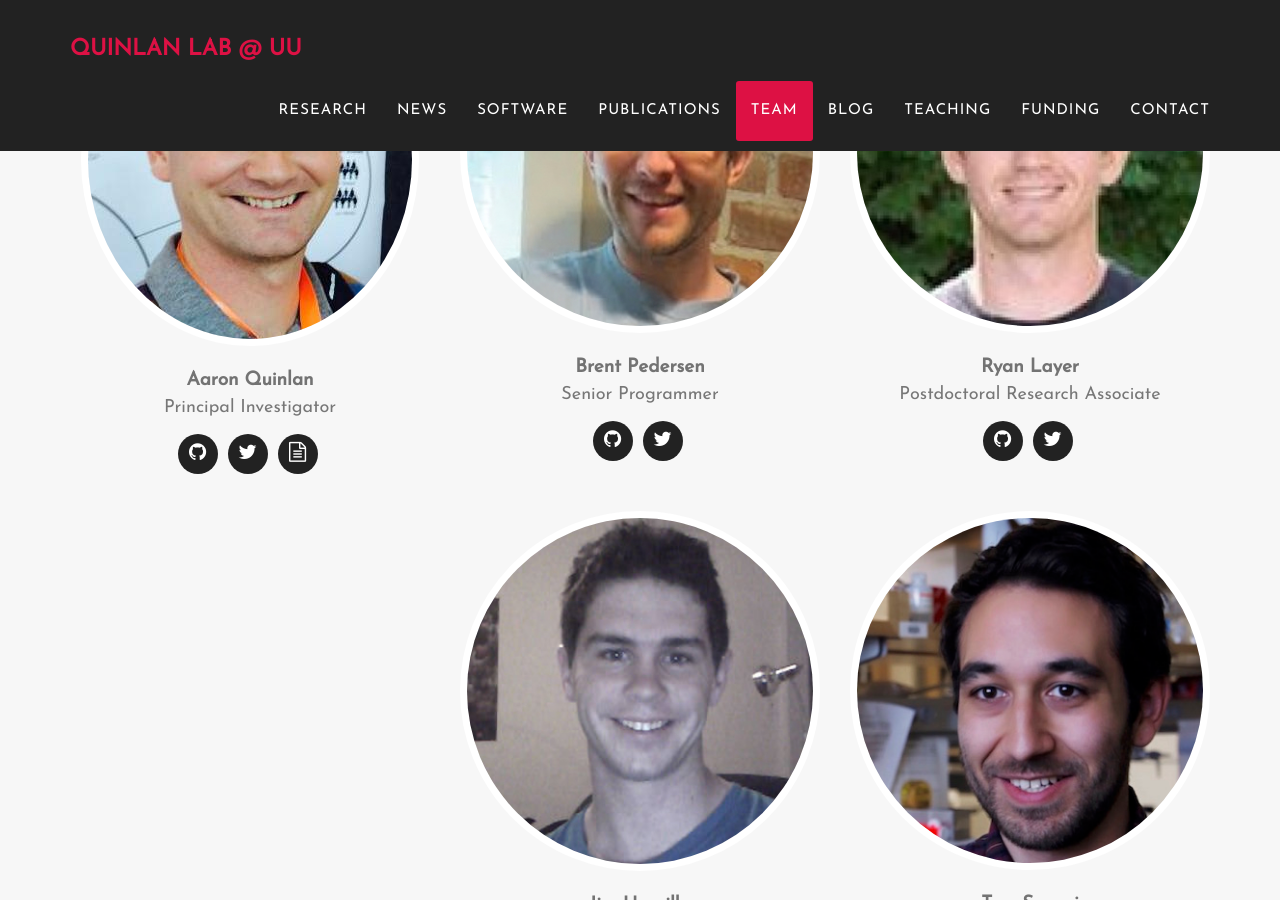
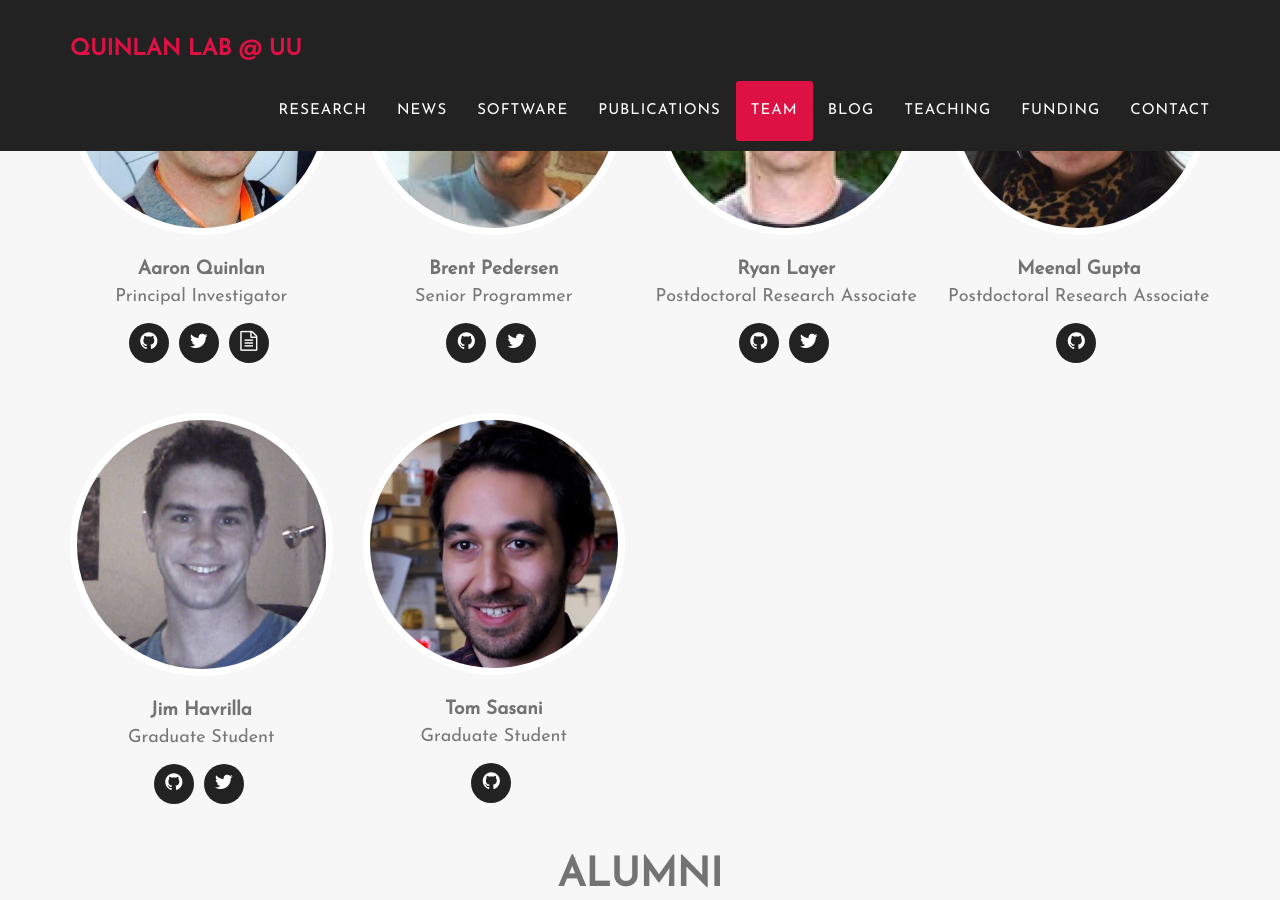
Before and after one commit to arq5x/arq5x.github.io, a Jekyll site: the page built from index.html, in a window 1280 px wide and 900 px high, scrolled down 15225 px. Built offline with Jekyll 4.4.1, drawn with Linux system fonts in a browser that asks for light colours; some web fonts are replaced.

Commit message:
add meenal to lab

```diff
--- a/_config.yml
+++ b/_config.yml
@@ -46,6 +46,13 @@ people:
       url: https://github.com/ryanlayer
     - title: twitter
       url: https://twitter.com/ryanlayer
+
+- name: Meenal Gupta
+  pic: meenal.small
+  position: Postdoctoral Research Associate
+  social:
+    - title: github
+      url: https://github.com/Meenal002
 
 - name: Jim Havrilla
   pic: jim
--- a/_includes/team.html
+++ b/_includes/team.html
@@ -12,7 +12,7 @@
             </div>
             <div class="row">
                 {% for member in site.people %}
-                <div class="col-sm-4">
+                <div class="col-sm-3">
                     <div class="team-member">
                         <img src="img/team/{{ member.pic }}.jpg" class="img-responsive img-circle" alt="">
                         <h4>{{ member.name }}</h4>
@@ -33,7 +33,7 @@
             </div>
             <div class="row">
                 {% for member in site.alumni %}
-                <div class="col-sm-4">
+                <div class="col-sm-3">
                     <div class="team-member">
                         <img src="img/team/{{ member.pic }}.jpg" class="img-responsive img-circle" alt="">
                         <h4>{{ member.name }}</h4>
```
Also changed, not shown: img/team/aaron.jpg, img/team/meenal.small.jpg (added).
